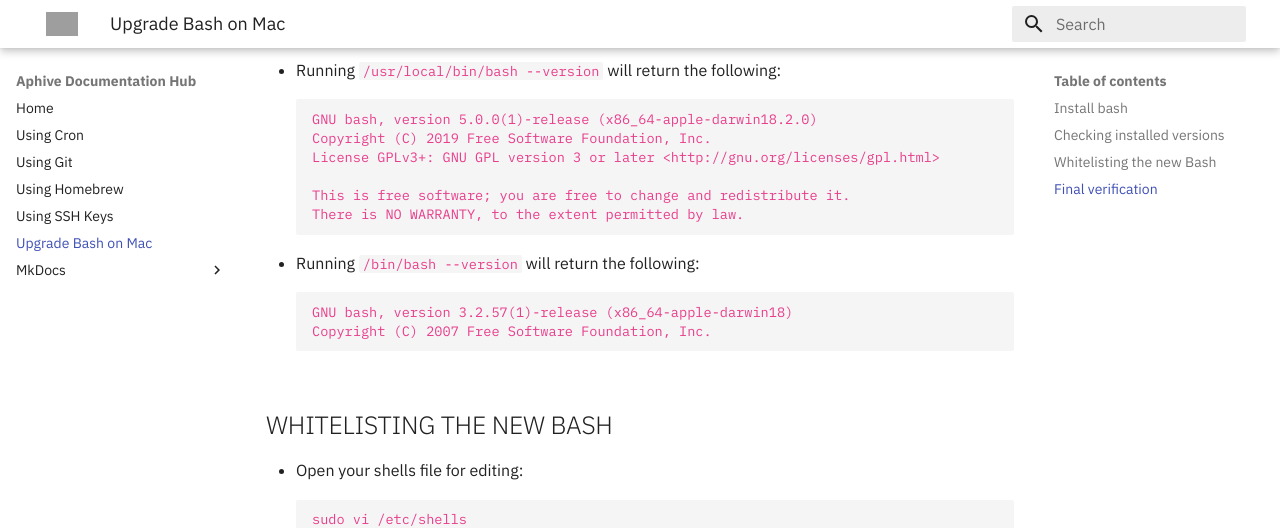
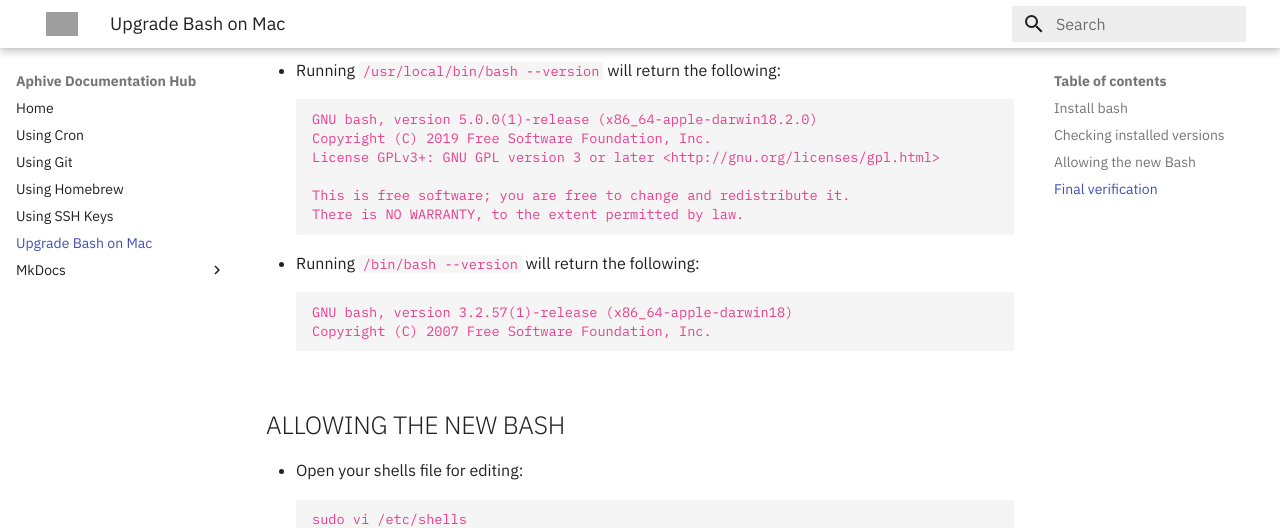
Before and after one commit to aphive/docs, an MkDocs documentation site: the page built from docs/upgrade_bash_on_mac.md, in a window 1280 px wide and 900 px high, scrolled down 646 px. Shown: the top 528 px of the window. Built offline with MkDocs 1.6.1 and Material for MkDocs 9.7.7, drawn with Linux system fonts in a browser that asks for light colours; grey boxes are pictures that could not be loaded.

Commit message:
Change whitelisting to Allowing

````diff
--- a/docs/upgrade_bash_on_mac.md
+++ b/docs/upgrade_bash_on_mac.md
@@ -30,7 +30,7 @@ There is NO WARRANTY, to the extent permitted by law.
 GNU bash, version 3.2.57(1)-release (x86_64-apple-darwin18)
 Copyright (C) 2007 Free Software Foundation, Inc.
 ```
-## Whitelisting the new Bash
+## Allowing the new Bash
 * Open your shells file for editing:
 ```
 sudo vi /etc/shells
````
